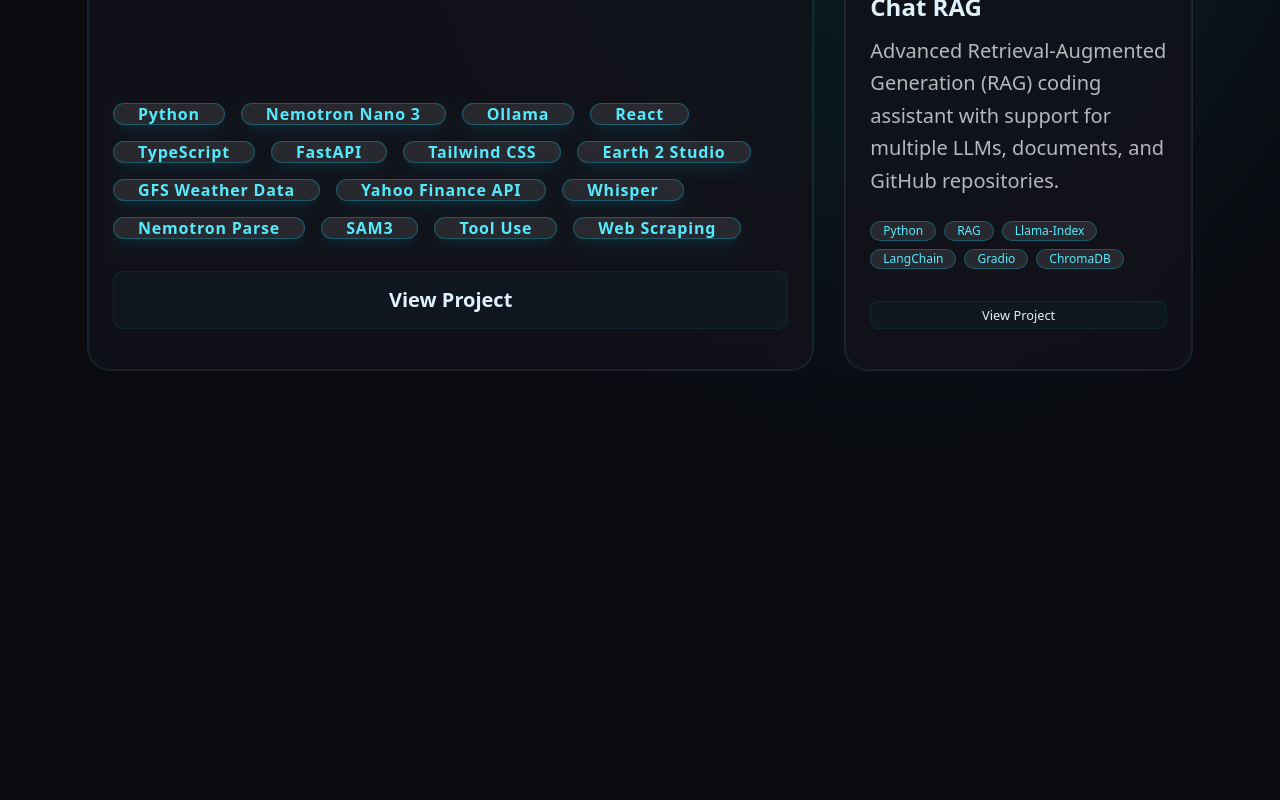
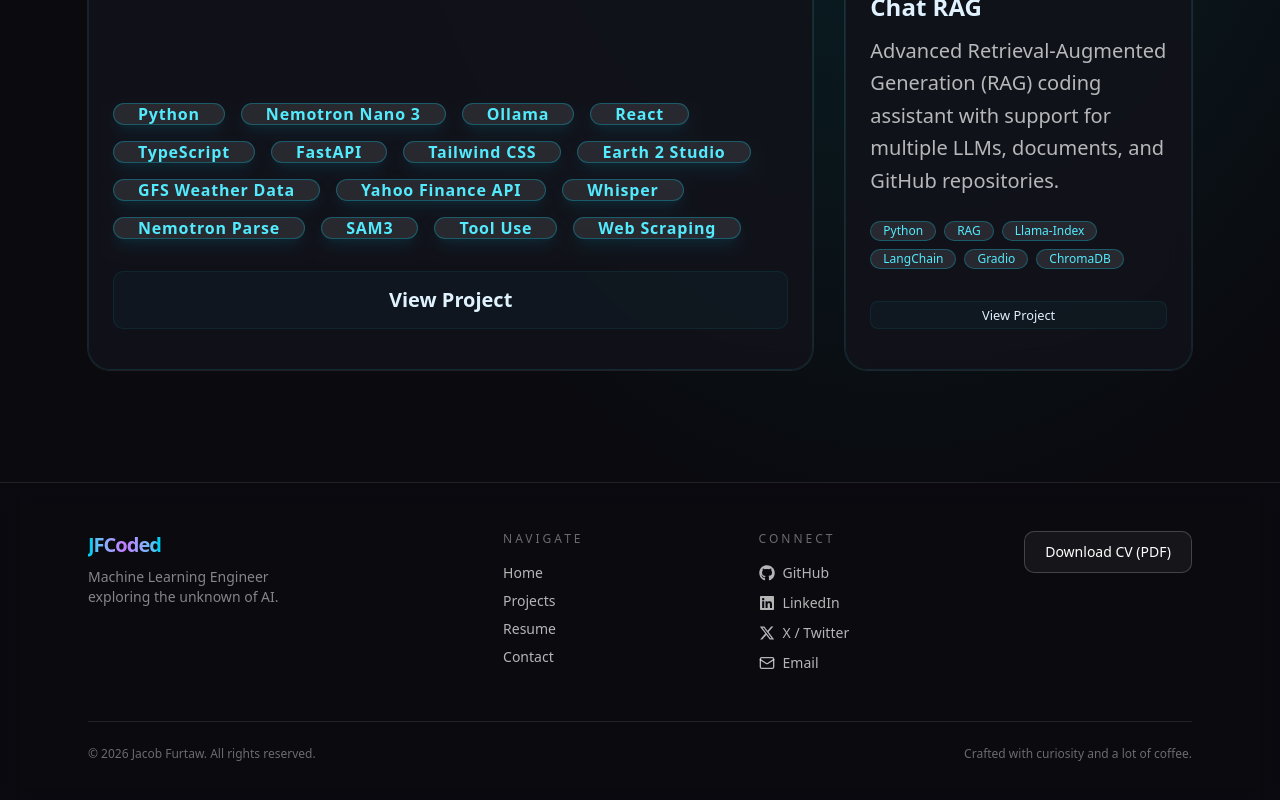
Before and after one commit to JakeFurtaw/jf-coded-v2, a Next.js app: page / in a window 1280 px wide. Shown: the part 1828-2628 px from the top of the page. Before the commit the page ends 2310 px from the top, so only its background shows below. Built offline with nearby package versions, Linux system fonts and the light colour scheme.

Commit message:
added a proper footer

```diff
--- a/app/layout.tsx
+++ b/app/layout.tsx
@@ -2,6 +2,7 @@
 import { Geist, Geist_Mono } from "next/font/google";
 import "./globals.css";
 import Navbar from "@/components/ui/Navbar";
+import Footer from "@/components/ui/Footer";
 import CursorGlow from "@/components/ui/cursor-glow";
 
 const geistSans = Geist({
@@ -36,9 +37,10 @@
       >
         <CursorGlow />
         <Navbar />
-        <main className="pt-20"> {/* padding to account for fixed navbar */}
+        <main className="pt-20 min-h-[calc(100vh-5rem)]"> {/* padding to account for fixed navbar */}
           {children}
         </main>
+        <Footer />
       </body>
     </html>
   );
--- a/app/page.tsx
+++ b/app/page.tsx
@@ -121,6 +121,8 @@
                         src={project.image}
                         alt={project.title}
                         fill
+                        sizes="(max-width: 768px) 100vw, (max-width: 1024px) 50vw, 33vw"
+                        quality={82}
                         className="object-cover group-hover:scale-105 transition-transform duration-500"
                       />
                     ) : (
--- a/app/projects/page.tsx
+++ b/app/projects/page.tsx
@@ -146,6 +146,7 @@
                     alt={project.title}
                     fill
                     sizes="(max-width: 768px) 100vw, (max-width: 1024px) 50vw, 33vw"
+                    quality={82}
                     priority={index === 0}
                     className="object-cover group-hover:scale-105 transition-transform duration-300"
                   />
@@ -226,7 +227,8 @@
                       src={selectedProject.images[currentImageIndex]}
                       alt={selectedProject.title}
                       fill
-                      sizes="85vw"
+                      sizes="(max-width: 768px) 95vw, 80vw"
+                      quality={85}
                       priority
                       className="object-contain shadow-2xl rounded-lg"
                     />
@@ -302,6 +304,7 @@
                                 alt={selectedProject.title}
                                 fill
                                 sizes="(max-width: 768px) 95vw, (max-width: 1280px) 80vw, 1024px"
+                                quality={85}
                                 priority
                                 className="object-contain"
                               />
--- /dev/null
+++ b/components/ui/Footer.tsx
@@ -0,0 +1,117 @@
+import Link from "next/link";
+import { FaGithub, FaLinkedin, FaXTwitter } from "react-icons/fa6";
+import { Mail } from "lucide-react";
+
+const footerLinks = [
+  { href: "/", label: "Home" },
+  { href: "/projects", label: "Projects" },
+  { href: "/resume", label: "Resume" },
+  { href: "/contact", label: "Contact" },
+];
+
+export default function Footer() {
+  const currentYear = new Date().getFullYear();
+
+  return (
+    <footer className="border-t border-white/10 bg-[#0a0a0f]/80 backdrop-blur-md">
+      <div className="max-w-6xl mx-auto px-6 py-12">
+        <div className="flex flex-col md:flex-row md:items-start md:justify-between gap-10">
+          {/* Brand */}
+          <div>
+            <Link href="/" className="group inline-block">
+              <span className="text-xl font-bold tracking-tighter bg-gradient-to-r from-cyan-400 via-purple-400 to-cyan-400 bg-clip-text text-transparent">
+                JFCoded
+              </span>
+            </Link>
+            <p className="mt-2 text-sm text-white/50 max-w-[240px]">
+              Machine Learning Engineer exploring the unknown of AI.
+            </p>
+          </div>
+
+          {/* Navigation */}
+          <div>
+            <div className="text-xs uppercase tracking-[3px] text-white/40 mb-4 font-medium">
+              Navigate
+            </div>
+            <ul className="space-y-2 text-sm">
+              {footerLinks.map((link) => (
+                <li key={link.href}>
+                  <Link
+                    href={link.href}
+                    className="text-white/70 hover:text-cyan-400 transition-colors"
+                  >
+                    {link.label}
+                  </Link>
+                </li>
+              ))}
+            </ul>
+          </div>
+
+          {/* Connect */}
+          <div>
+            <div className="text-xs uppercase tracking-[3px] text-white/40 mb-4 font-medium">
+              Connect
+            </div>
+            <div className="flex flex-col gap-2.5 text-sm">
+              <a
+                href="https://github.com/JakeFurtaw"
+                target="_blank"
+                rel="noopener noreferrer"
+                className="flex items-center gap-2 text-white/70 hover:text-cyan-400 transition-colors group"
+              >
+                <FaGithub className="h-4 w-4" />
+                <span>GitHub</span>
+              </a>
+              <a
+                href="https://linkedin.com/in/jacob-furtaw"
+                target="_blank"
+                rel="noopener noreferrer"
+                className="flex items-center gap-2 text-white/70 hover:text-cyan-400 transition-colors group"
+              >
+                <FaLinkedin className="h-4 w-4" />
+                <span>LinkedIn</span>
+              </a>
+              <a
+                href="https://x.com/JFurtaw97"
+                target="_blank"
+                rel="noopener noreferrer"
+                className="flex items-center gap-2 text-white/70 hover:text-cyan-400 transition-colors group"
+              >
+                <FaXTwitter className="h-4 w-4" />
+                <span>X / Twitter</span>
+              </a>
+              <a
+                href="mailto:jfurtaw97@gmail.com"
+                className="flex items-center gap-2 text-white/70 hover:text-cyan-400 transition-colors group"
+              >
+                <Mail className="h-4 w-4" />
+                <span>Email</span>
+              </a>
+            </div>
+          </div>
+
+          {/* Download CV */}
+          <div className="md:text-right">
+            <a
+              href="/Jacob_Furtaw_Resume.pdf"
+              download="Jacob_Furtaw_Resume.pdf"
+              className="inline-flex items-center justify-center rounded-lg border border-white/20 bg-white/5 px-5 py-2.5 text-sm font-medium text-white hover:border-cyan-400/50 hover:bg-cyan-400/10 hover:text-cyan-400 transition-all"
+            >
+              Download CV (PDF)
+            </a>
+          </div>
+        </div>
+
+        {/* Bottom bar */}
+        <div className="mt-12 pt-6 border-t border-white/10 flex flex-col md:flex-row md:items-center md:justify-between gap-3 text-xs text-white/40">
+          <div>
+            © {currentYear} Jacob Furtaw. All rights reserved.
+          </div>
+          <div className="flex items-center gap-1">
+            Crafted with curiosity and a lot of coffee.
+          </div>
+        </div>
+      </div>
+    </footer>
+  );
+}
```
